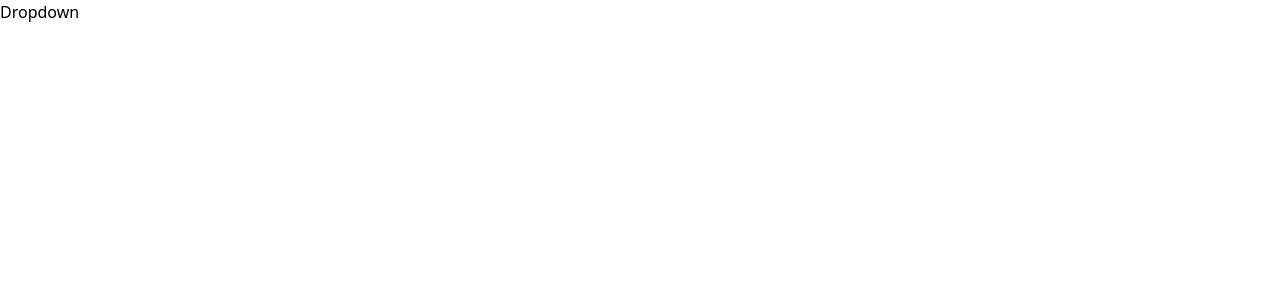
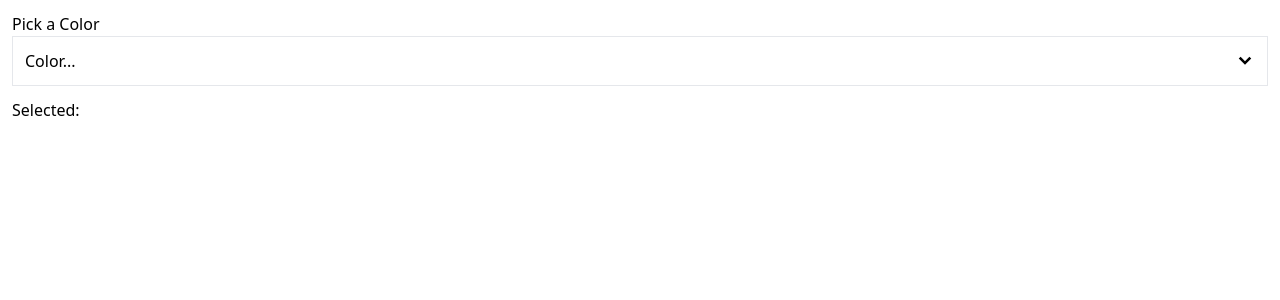
Before and after one commit to Christian1984/modern-react-with-redux-course, a React (Vite) app in the folder 7-components/: page / in a window 1280 px wide. Shown: the top 300 px of the page. Built offline with nearby package versions, Linux system fonts and the light colour scheme.

Commit message:
worked on dropdown

```diff
--- a/7-components/src/components/Dropdown.tsx
+++ b/7-components/src/components/Dropdown.tsx
@@ -1,4 +1,5 @@
-import { useState } from "react";
+import React, { useEffect, useState } from "react";
+import { GoChevronDown, GoChevronLeft } from "react-icons/go";
 
 type DropdownItemProps = {
   label: string;
@@ -6,11 +7,58 @@ type DropdownItemProps = {
 };
 
 type DropdownProps = {
+  label: string;
+  value: DropdownItemProps | null;
+  handleSelect: (selected: DropdownItemProps | null) => void;
   items: DropdownItemProps[];
-};
+} & React.HTMLAttributes<HTMLDivElement>;
 
-const Dropdown = ({ items }: DropdownProps) => {
-  return <div>Dropdown</div>;
+const Dropdown = ({ label, items, value, handleSelect, className, ...rest }: DropdownProps) => {
+  const [isExpanded, setIsExpanded] = useState(false);
+
+  const hide = () => setIsExpanded(false);
+
+  useEffect(() => {
+    document.addEventListener("click", hide);
+    return () => document.removeEventListener("click", hide);
+  }, []);
+
+  return (
+    <div className={className + " relative"} {...rest}>
+      <div>{label}</div>
+      <div
+        className="cursor-pointer flex items-center justify-between border p-3"
+        onClick={(e) => {
+          e.stopPropagation();
+          setIsExpanded((prev) => !prev);
+        }}
+      >
+        <span>
+          {value && value.label}
+          {!value && "Color..."}
+        </span>
+        <span className="text-xl">
+          <GoChevronDown />
+        </span>
+      </div>
+      {isExpanded && (
+        <div className="border absolute bg-white w-full">
+          {items.map((item) => (
+            <div
+              key={item.value}
+              className="cursor-pointer p-3 hover:bg-gray-50"
+              onClick={() => {
+                handleSelect(item);
+                // setIsExpanded(false);
+              }}
+            >
+              {item.label}
+            </div>
+          ))}
+        </div>
+      )}
+    </div>
+  );
 };
 
 export { Dropdown };
--- a/7-components/src/pages/DropdownPage.tsx
+++ b/7-components/src/pages/DropdownPage.tsx
@@ -1,8 +1,25 @@
+import { useState } from "react";
 import { Dropdown, DropdownItemProps } from "../components/Dropdown";
 
 const DropdownPage = () => {
-  const items: DropdownItemProps[] = [{ label: "Can I use React on this Project", value: "Yes!" }];
-  return <Dropdown items={items} />;
+  const [selected, setSelected] = useState<DropdownItemProps | null>(null);
+
+  const items: DropdownItemProps[] = [
+    { label: "Red", value: "red" },
+    { label: "Green", value: "green" },
+    { label: "Blue", value: "blue" },
+  ];
+
+  return (
+    <>
+      <div className="m-3" onClick={() => console.log("click")}>
+        <Dropdown label="Pick a Color" items={items} value={selected} handleSelect={setSelected} />
+      </div>
+      <div className="m-3">
+        Selected: <span className={`text-${selected ? selected.value : "black"}-500`}>{selected?.label}</span>
+      </div>
+    </>
+  );
 };
 
 export { DropdownPage };
```
